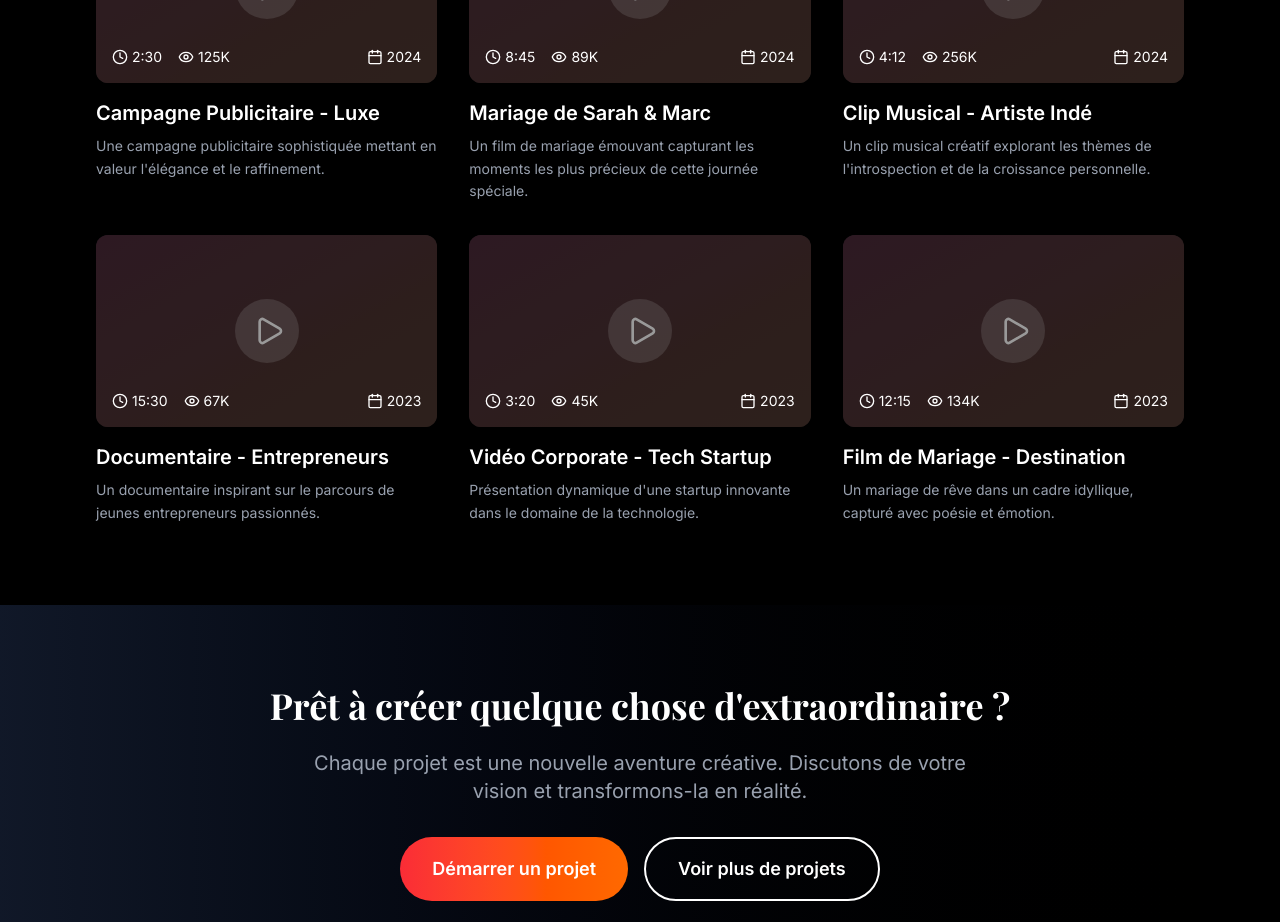
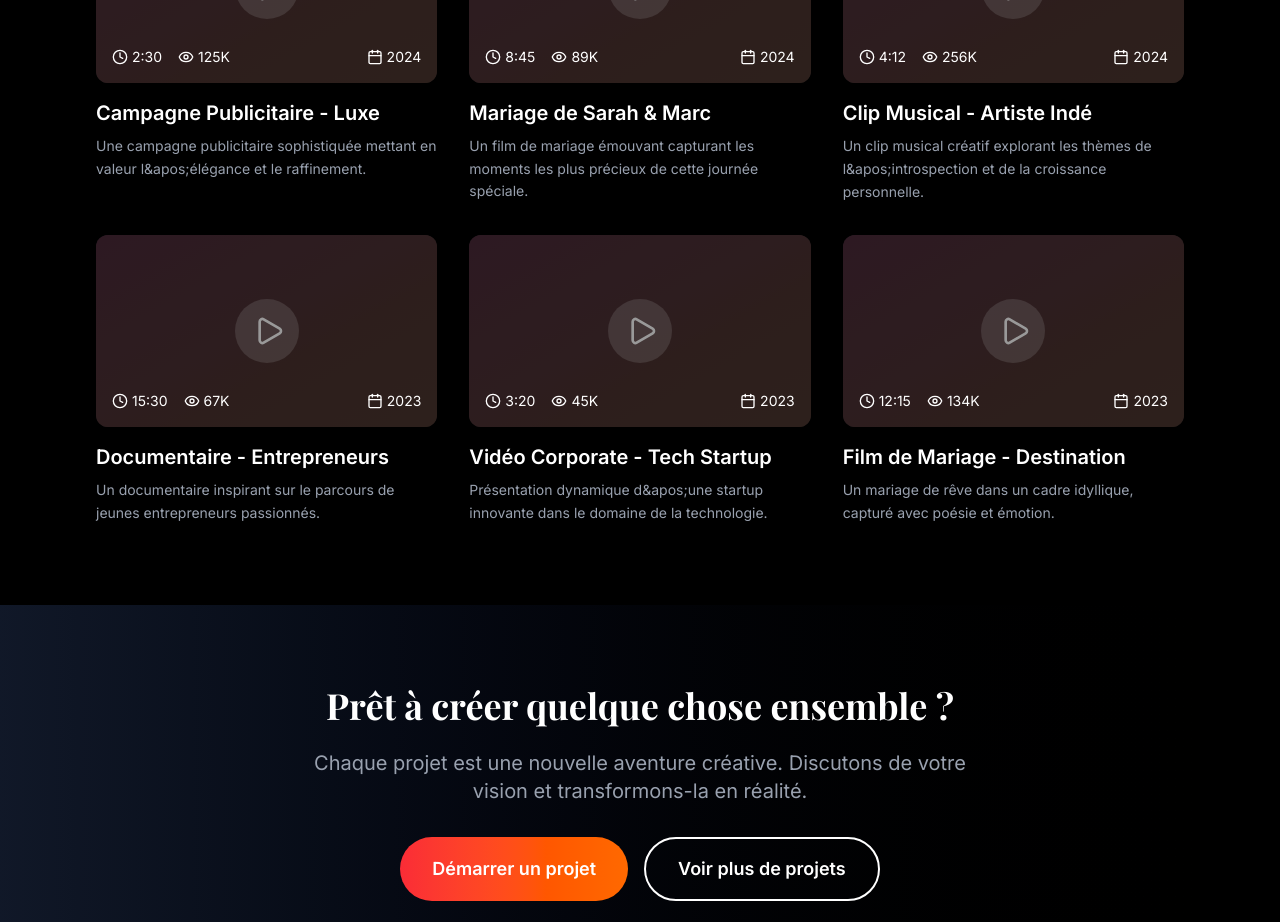
Before and after one commit to ali-hbl/3dfade, a Next.js app: page /creations in a window 1280 px wide. Shown: the part 700-1622 px from the top of the page. Built offline with nearby package versions, Linux system fonts and the light colour scheme; a web font is replaced by a local one.

Commit message:
updated readme and eslint

```diff
--- a/eslint.config.mjs
+++ b/eslint.config.mjs
@@ -1,6 +1,6 @@
+import { FlatCompat } from "@eslint/eslintrc";
 import { dirname } from "path";
 import { fileURLToPath } from "url";
-import { FlatCompat } from "@eslint/eslintrc";
 
 const __filename = fileURLToPath(import.meta.url);
 const __dirname = dirname(__filename);
@@ -20,6 +20,11 @@ const eslintConfig = [
       "next-env.d.ts",
     ],
   },
+  {
+    rules: {
+      "react/no-unescaped-entities": "off",
+    },
+  },
 ];
 
 export default eslintConfig;
--- a/src/app/contact/page.tsx
+++ b/src/app/contact/page.tsx
@@ -61,6 +61,25 @@ export default function Contact() {
       details: 'Paris, France',
       description: 'Déplacements possibles',
     },
+  ];
+
+  const questions = [
+    {
+      question: "Quel est le délai de livraison moyen ?",
+      answer: "Le délai varie selon la complexité du projet. Pour un court-métrage simple, comptez 2-3 semaines. Pour des projets plus complexes, cela peut aller jusqu'à 6-8 semaines."
+    },
+    {
+      question: "Proposez-vous des révisions ?",
+      answer: "Oui, j'inclus généralement 2-3 révisions dans mes forfaits pour m'assurer que le résultat final correspond parfaitement à vos attentes."
+    },
+    {
+      question: "Travaillez-vous en équipe ?",
+      answer: "Je peux travailler seul ou en équipe selon les besoins du projet. J'ai un réseau de professionnels (monteurs, coloristes, musiciens) que je peux mobiliser."
+    },
+    {
+      question: "Quels formats de livraison proposez-vous ?",
+      answer: "Je livre dans tous les formats standards (MP4, MOV, AVI) et en différentes résolutions selon vos besoins (HD, 4K, etc.)."
+    }
   ];
 
   const projectTypes = [
@@ -309,24 +328,7 @@ export default function Contact() {
           </motion.div>
 
           <div className="space-y-6">
-            {[
-              {
-                question: "Quel est le délai de livraison moyen ?",
-                answer: "Le délai varie selon la complexité du projet. Pour un court-métrage simple, comptez 2-3 semaines. Pour des projets plus complexes, cela peut aller jusqu'à 6-8 semaines."
-              },
-              {
-                question: "Proposez-vous des révisions ?",
-                answer: "Oui, j'inclus généralement 2-3 révisions dans mes forfaits pour m'assurer que le résultat final correspond parfaitement à vos attentes."
-              },
-              {
-                question: "Travaillez-vous en équipe ?",
-                answer: "Je peux travailler seul ou en équipe selon les besoins du projet. J'ai un réseau de professionnels (monteurs, coloristes, musiciens) que je peux mobiliser."
-              },
-              {
-                question: "Quels formats de livraison proposez-vous ?",
-                answer: "Je livre dans tous les formats standards (MP4, MOV, AVI) et en différentes résolutions selon vos besoins (HD, 4K, etc.)."
-              }
-            ].map((faq, index) => (
+            {questions.map((faq, index) => (
               <motion.div
                 key={index}
                 initial={{ opacity: 0, y: 20 }}
--- a/src/app/creations/page.tsx
+++ b/src/app/creations/page.tsx
@@ -26,7 +26,7 @@ export default function Creations() {
       views: '125K',
       date: '2024',
       thumbnail: '/api/placeholder/600/400',
-      description: 'Une campagne publicitaire sophistiquée mettant en valeur l\'élégance et le raffinement.',
+      description: 'Une campagne publicitaire sophistiquée mettant en valeur l&apos;élégance et le raffinement.',
     },
     {
       id: 2,
@@ -46,7 +46,7 @@ export default function Creations() {
       views: '256K',
       date: '2024',
       thumbnail: '/api/placeholder/600/400',
-      description: 'Un clip musical créatif explorant les thèmes de l\'introspection et de la croissance personnelle.',
+      description: 'Un clip musical créatif explorant les thèmes de l&apos;introspection et de la croissance personnelle.',
     },
     {
       id: 4,
@@ -66,7 +66,7 @@ export default function Creations() {
       views: '45K',
       date: '2023',
       thumbnail: '/api/placeholder/600/400',
-      description: 'Présentation dynamique d\'une startup innovante dans le domaine de la technologie.',
+      description: 'Présentation dynamique d&apos;une startup innovante dans le domaine de la technologie.',
     },
     {
       id: 6,
@@ -219,7 +219,7 @@ export default function Creations() {
             viewport={{ once: true }}
           >
             <h2 className="text-4xl font-bold font-playfair text-white mb-6">
-              Prêt à créer quelque chose d'extraordinaire ?
+              Prêt à créer quelque chose ensemble ?
             </h2>
             <p className="text-xl text-gray-400 mb-8 max-w-2xl mx-auto">
               Chaque projet est une nouvelle aventure créative. Discutons de votre vision
--- a/src/app/page.tsx
+++ b/src/app/page.tsx
@@ -1,7 +1,7 @@
 'use client';
 
 import { motion } from 'framer-motion';
-import { Play, ArrowRight, Star, Award, Users, Film } from 'lucide-react';
+import { ArrowRight, Award, Film, Play, Users } from 'lucide-react';
 import Link from 'next/link';
 
 export default function Home() {
```
Also changed, not shown: 1 other file (tests, documents, lock files or other folders).
